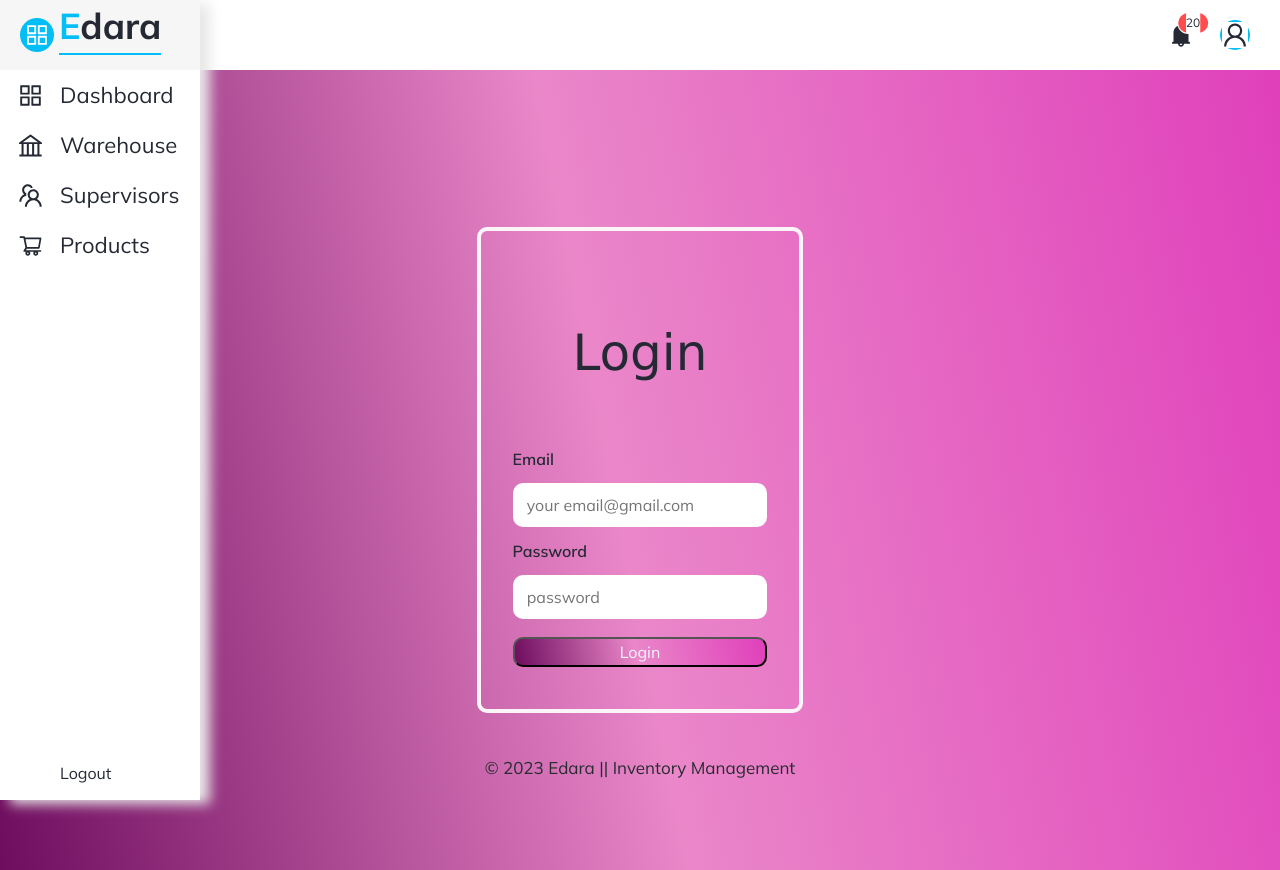
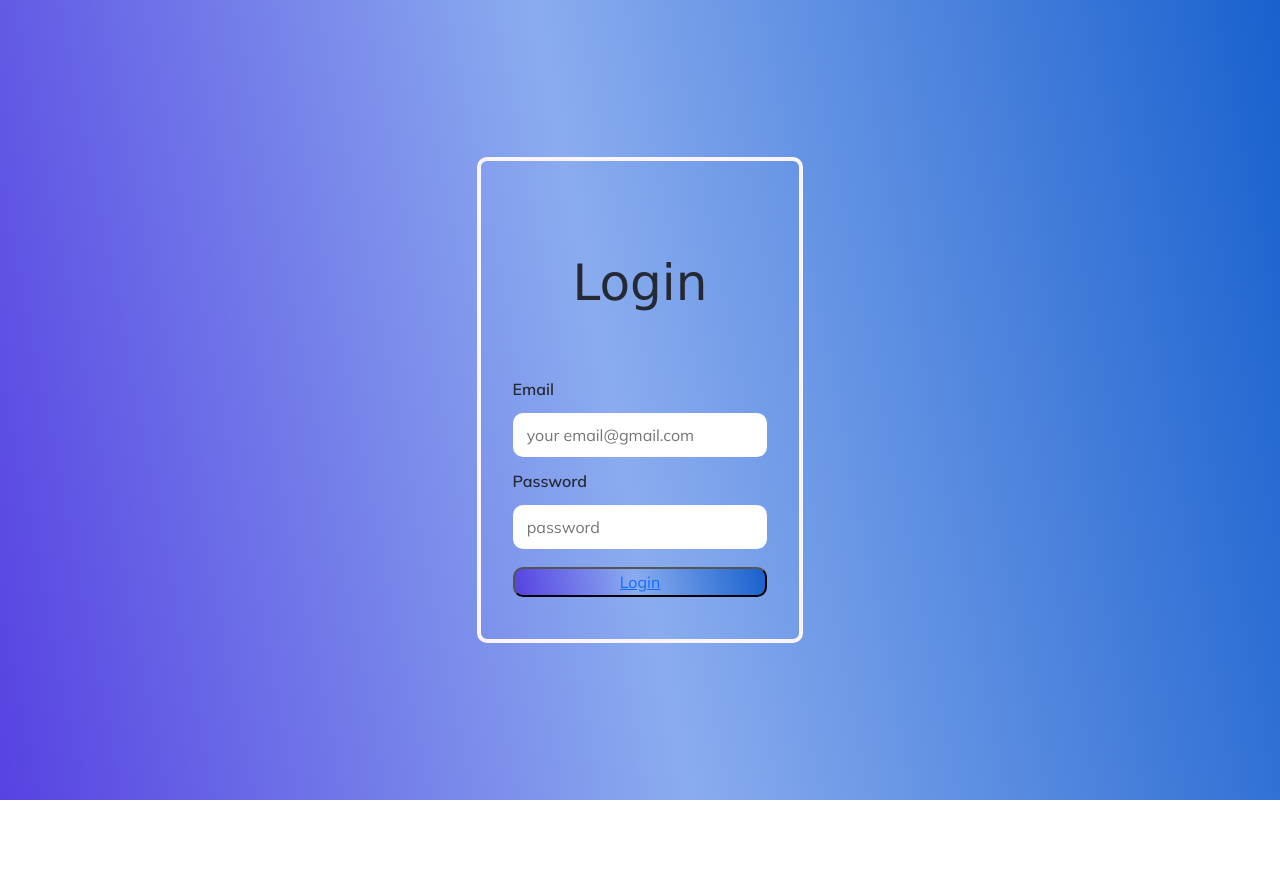
Before and after one commit to FatmaElzahraaAdham/InventorySys, a React (Create React App) app: page /Login in a window 1280 px wide. After the commit the page ends 800 px from the top, so only its background shows below. Built offline with nearby package versions, Linux system fonts and the light colour scheme.

Commit message:
feat:modify style login

```diff
--- a/src/App.js
+++ b/src/App.js
@@ -1,15 +1,9 @@
 import 'bootstrap/dist/css/bootstrap.min.css';
 import "./styles/App.css"
-import  Header  from "./components/Header";
-import  Footer  from "./components/Footer";
-import Sidebar from "./components/Sidebar";
-import  Content  from "./components/Content";
+import Login from './components/Login';
 function App(){
     return <div className="App">
-    <Header/>
-    <Sidebar/>
-    <Content />
-    <Footer/>
+    <Login/>
     </div>
 }
 
--- a/src/components/Login.js
+++ b/src/components/Login.js
@@ -28,7 +28,7 @@ import { Link } from "react-router-dom";
             <input    value={pass}  type="password" required  placeholder=" password" id ="password" name="password" onChange={(e)=>setPass(e.target.value)
             }/>
 
-            <button className="submit"  type="submit" OnClick={()=>{console.log(email) }} >  Login  </button>
+            <button className="submit"  type="submit" OnClick={()=>{console.log(email) }} > <Link to={"/Dashboard"} >Login </Link>   </button>
 
 
             </form>
--- a/src/styles/Login.css
+++ b/src/styles/Login.css
@@ -4,9 +4,9 @@
     min-height: 100vh;
    justify-content: center;
 
-  color: #d12f8d;
+  color: #4f2fd1;
 
-  background-image: linear-gradient(79deg,#6e0d5e,#ea87c9 48%,#e040bb) ;
+  background-image: linear-gradient(79deg,#5742e2,#8aacef 48%,#1961ce) ;
   }
 .auto-form-continer{
     padding: 2rem;
@@ -41,7 +41,7 @@
 
 
 
-    background-image: linear-gradient(79deg,#6e0d5e,#ea87c9 48%,#e040bb) ;
+    background-image: linear-gradient(79deg,#5742e2,#8aacef 48%,#1961ce) ;
     border-radius: 10px;
 
     align-items: center;
```
